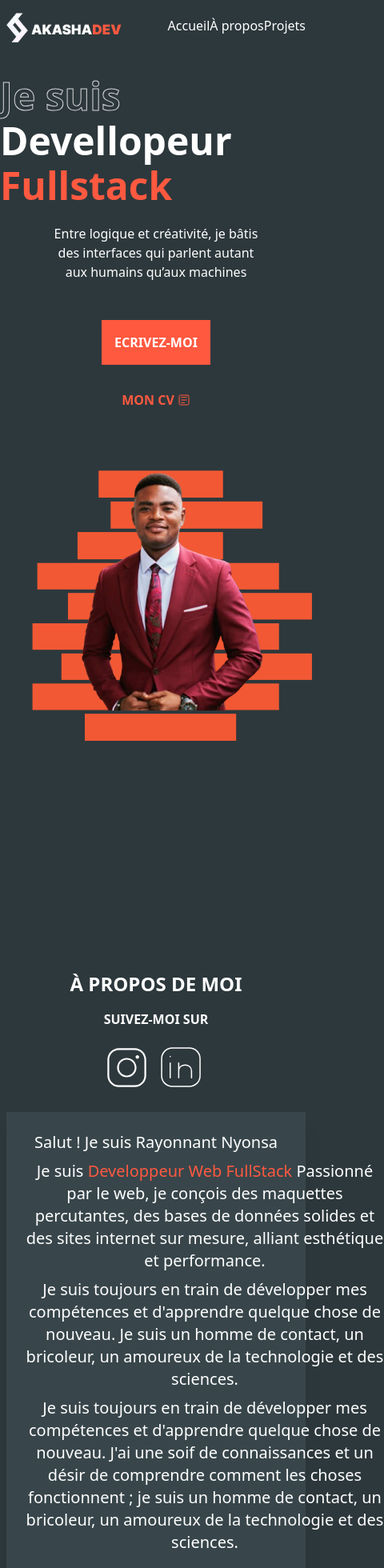
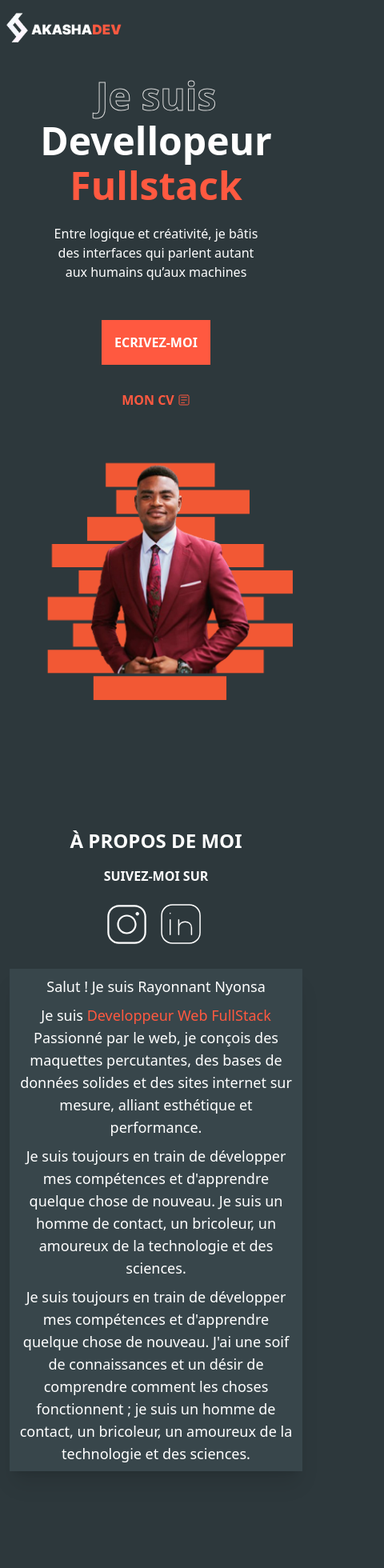
Before and after one commit to Rayonnantakasha/Rayonnant_portfolio_React, a React (Vite) app: page / in a window 390 px wide. Shown: the top 1960 px of the page at 80% size, 480 px wide, since content can reach past the window. Built offline with nearby package versions, Linux system fonts and the light colour scheme.

Commit message:
Feat: add responsive for mobile

```diff
--- a/src/components/About.tsx
+++ b/src/components/About.tsx
@@ -4,7 +4,7 @@ function About() {
     const visible = useFadeIn()
     return (
         <section id="apropos" className={`fade-in ${visible ? 'visible' : ''}`}>
-             <div className="lg:flex lg:justify-between lg:px-32  px-2 text-center lg:items-center">
+             <div className="lg:flex lg:justify-between lg:px-32  px-3 text-center lg:items-center">
               <div>
                 <h2 className="lg:text-6xl lg:mx-0 lg:text-left lg:w-[75%] text-2xl font-black">À PROPOS DE MOI</h2>
                 <p className="font-bold lg:mx-0 lg:text-left pt-4 pb-2">SUIVEZ-MOI SUR</p>
@@ -20,11 +20,11 @@ function About() {
                  </a>
                 </div>
             </div>
-              <div className="bg-[#38464B] lg:text-start lg:w-[40%] lg:p-6 p-6 shadow-xl backdrop-opacity-60">
-                 <p className="text-xl pb-2">Salut ! Je suis  Rayonnant  Nyonsa</p>
-                 <p className="text-xl w-md pb-2">Je suis <span className="text-[#ff5940]">Developpeur Web FullStack</span> Passionné par le web, je conçois des maquettes percutantes, des bases de données solides et des sites internet sur mesure, alliant esthétique et performance.</p>
-                 <p className="text-xl w-md pb-2">Je suis toujours en train de développer mes compétences et d'apprendre quelque chose de nouveau. Je suis un homme de contact, un bricoleur, un amoureux de la technologie et des sciences.</p>
-                 <p className="text-xl w-md">
+              <div className="bg-[#38464B] lg:text-start lg:w-[40%] w-full lg:p-6 p-2 shadow-xl backdrop-opacity-60">
+                 <p className="lg:text-xl text-lg pb-2">Salut ! Je suis  Rayonnant  Nyonsa</p>
+                 <p className="lg:text-xl text-lg w-full lg:w-md pb-2">Je suis <span className="text-[#ff5940]">Developpeur Web FullStack</span> Passionné par le web, je conçois des maquettes percutantes, des bases de données solides et des sites internet sur mesure, alliant esthétique et performance.</p>
+                 <p className="lg:text-xl text-lg w-full lg:w-md pb-2">Je suis toujours en train de développer mes compétences et d'apprendre quelque chose de nouveau. Je suis un homme de contact, un bricoleur, un amoureux de la technologie et des sciences.</p>
+                 <p className="lg:text-xl text-lg w-full lg:w-md">
                   Je suis toujours en train de développer mes compétences et d'apprendre quelque chose de nouveau.
                   J'ai une soif de connaissances et un désir de comprendre comment les choses fonctionnent ;
                   je suis un homme de contact, un bricoleur, un amoureux de la technologie et des sciences.
--- a/src/components/Form.tsx
+++ b/src/components/Form.tsx
@@ -49,7 +49,7 @@ function Form() {
     return (
         <section id='form'>
            <div className={`container mx-auto px-6 ${visible ? 'visible' : ''}`}>
-             <h2 className="lg:text-6xl text-xl font-bold mb-4 text-center">Envoyez un message !</h2>
+             <h2 className="lg:text-6xl text-2xl font-bold mb-4 text-center">Envoyez un message !</h2>
              <p className="text-center text-gray-200 mb-12">Vous avez une question ou une proposition, ou vous souhaitez simplement <br/> dire bonjour ? Allez-y</p>
 
           <form id="contact-form" className="max-w-3xl mx-auto pt-8" onSubmit={handleSubmit}>
--- a/src/components/Header.tsx
+++ b/src/components/Header.tsx
@@ -6,7 +6,7 @@ function Header() {
       <div>
         <a href="/"><img src={logo} alt="akashadev" className="lg:w-52 w-36" /></a>
       </div>
-      <nav className="sm:flex justify-between gap-4 items-center">
+      <nav className="sm:flex hidden justify-between gap-4 items-center">
           <a href="/" className="hover:text-[#ff5940] font-medium transition duration-300 ease-in-out text-base">Accueil</a>
           <a href="#apropos" className="hover:text-[#ff5940] font-medium transition duration-300 ease-in-out text-base">À propos</a>
           <a href="#Artwork" className="hover:text-[#ff5940] font-medium transition duration-300 ease-in-out text-base">Projets</a>
--- a/src/components/HeroSection.tsx
+++ b/src/components/HeroSection.tsx
@@ -5,8 +5,8 @@ function HeroSection() {
     const visible = useFadeIn()
     return (
     <section className={`fade-in ${visible ? 'visible' : ''}`}>
-       <div className="lg:flex lg:items-center lg:justify-between lg:px-32  lg:items-center">
-         <div>
+       <div className="flex flex-col lg:flex-row items-center justify-between px-6 lg:px-32">
+         <div className='text-center lg:text-left flex flex-col items-center lg:items-start'>
             <h2 className="card lg:text-8xl pb-2 text-5xl md:text-6xl text-outline-white font-black">Je suis</h2>
             <h2 className="card lg:text-8xl pb-2 text-5xl md:text-6xl font-black">Devellopeur</h2>
             <h2 className="card lg:text-8xl pb-2 text-5xl md:text-6xl font-black text-[#ff5940]">Fullstack</h2>
--- a/src/components/Skills.tsx
+++ b/src/components/Skills.tsx
@@ -4,7 +4,7 @@ function Skills() {
   const visible = useFadeIn()
     return (
        <section id="competences">
-        <div className ={`fade-in lg:px-32  ${visible ? 'visible' : ''}`} >
+        <div className ={`fade-in lg:px-32 px-3  ${visible ? 'visible' : ''}`} >
             <h2 className="font-extrabold text-center text-2xl lg:text-6xl">MES COMPÉTENCES </h2>
             <div className="grid grid-cols-1 md:grid-cols-3 gap-8 pt-24">
               <div className="bg-[#38464B] p-6 shadow-xl backdrop-opacity-60">
--- a/src/components/Technology.tsx
+++ b/src/components/Technology.tsx
@@ -5,11 +5,11 @@ function Technology() {
     return (
         <section className={`fade-in ${visible ? 'visible' : ''}`}>
             <div>
-              <div className="">
+              <div className="px-3">
                 <h2 className="font-extrabold text-center lg:text-6xl text-2xl">TECHNOLOGIES </h2>
                 <p className="text-center font-medium text-xl pt-8">Voici quelques technologies avec lesquelles j'ai travaillé <br/> récemment</p>
               </div>
-              <div className="text-center pt-12">
+              <div className="text-center pt-12 px-2">
                 <div className="pb-8 flex flex-wrap justify-center lg:justify-center gap-4">
                   <span className="bg-[#38464B] text-white shadow-xl px-4 py-2 rounded-full text-sm font-semibold transition duration-300 ease-in-out hover:-translate-y-1 hover:shadow-2xl hover:bg-slate-600">HTML</span>
                   <span className="bg-[#38464B] text-white shadow-xl px-4 py-2 rounded-full text-sm font-semibold transition duration-300 ease-in-out hover:-translate-y-1 hover:shadow-2xl hover:bg-slate-600">CSS</span>
--- a/src/pages/Home.tsx
+++ b/src/pages/Home.tsx
@@ -14,25 +14,25 @@ function Home() {
         <>
         <main>
             <HeroSection />
-            <div className="lg:pt-8 lg:pb-40 pt-24 pb-32">
+            <div className="lg:pt-8 lg:pb-40 pb-24 lg:pt-2">
             </div>
             <About />
-            <div className="lg:pt-8 lg:pb-40 pt-24 pb-32">
+            <div className="lg:pt-8 lg:pb-40 pt-24 pb-6">
             </div>
             <Skills />
-            <div className="lg:pt-8 lg:pb-40 pt-24 pb-32">
+            <div className="lg:pt-8 lg:pb-40 pt-24 pb-6">
             </div>
             <Technology />
-            <div className="lg:pt-8 lg:pb-40 pt-24 pb-32">
+            <div className="lg:pt-8 lg:pb-40 pt-24 pb-6">
             </div>
             <Artwork />
-            <div className="lg:pt-8 lg:pb-40 pt-24 pb-32">
+            <div className="lg:pt-8 lg:pb-40 pt-24 pb-6">
             </div>
             <Form />
-            <div className="lg:pt-8 lg:pb-40 pt-24 pb-32">
+            <div className="lg:pt-8 lg:pb-40 pt-24 pb-6">
             </div>
             <Contact />
-            <div className="lg:pt-8 lg:pb-40 pt-24 pb-32">
+            <div className="lg:pt-8 lg:pb-40 pt-24 pb-6">
             </div>
             <ScrollToTopButton />
         </main>
--- a/src/styles/index.css
+++ b/src/styles/index.css
@@ -42,6 +42,7 @@
     border-bottom-color: #ff5940;
 }
 
+
 @keyframes fadeSlideIn {
   from {
     opacity: 0;
```
Also changed, not shown: src/components/Artwork.tsx (+12 -12 lines).
